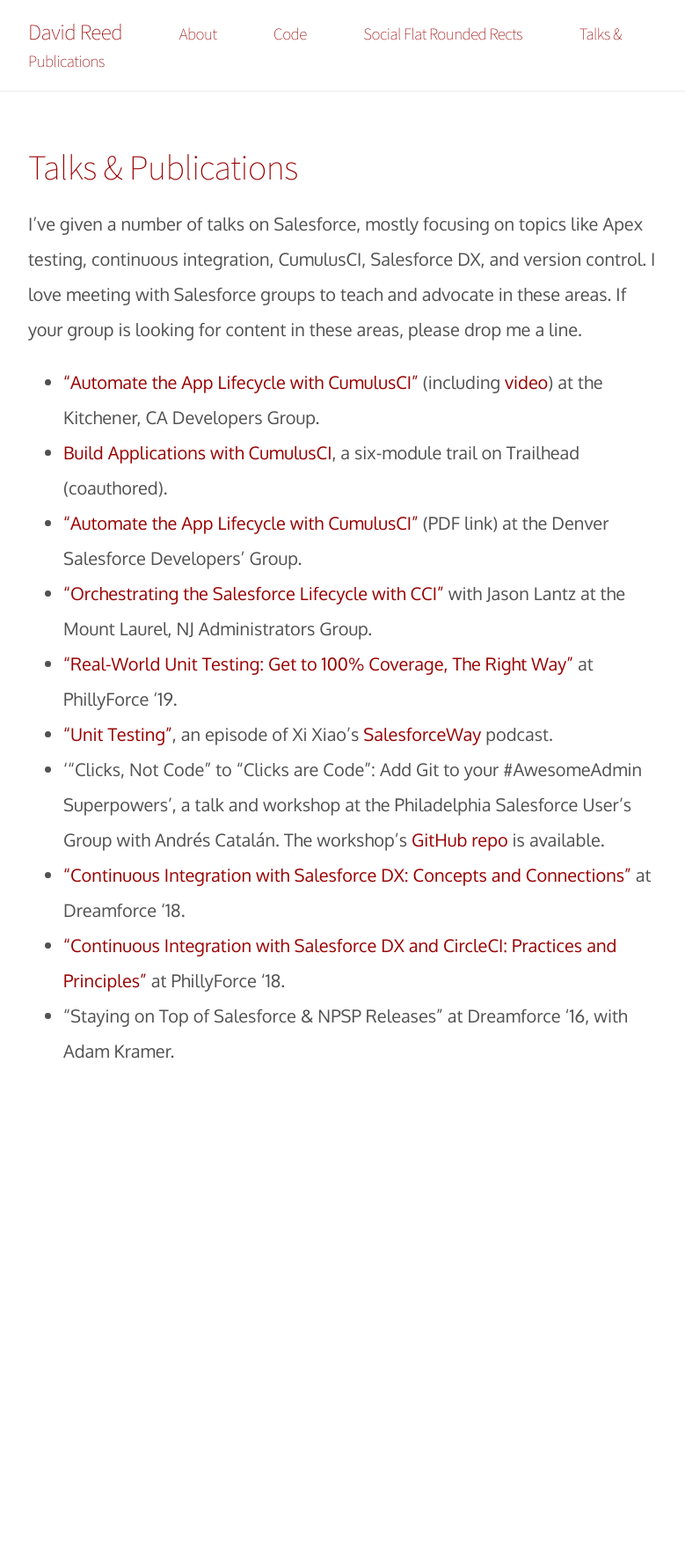
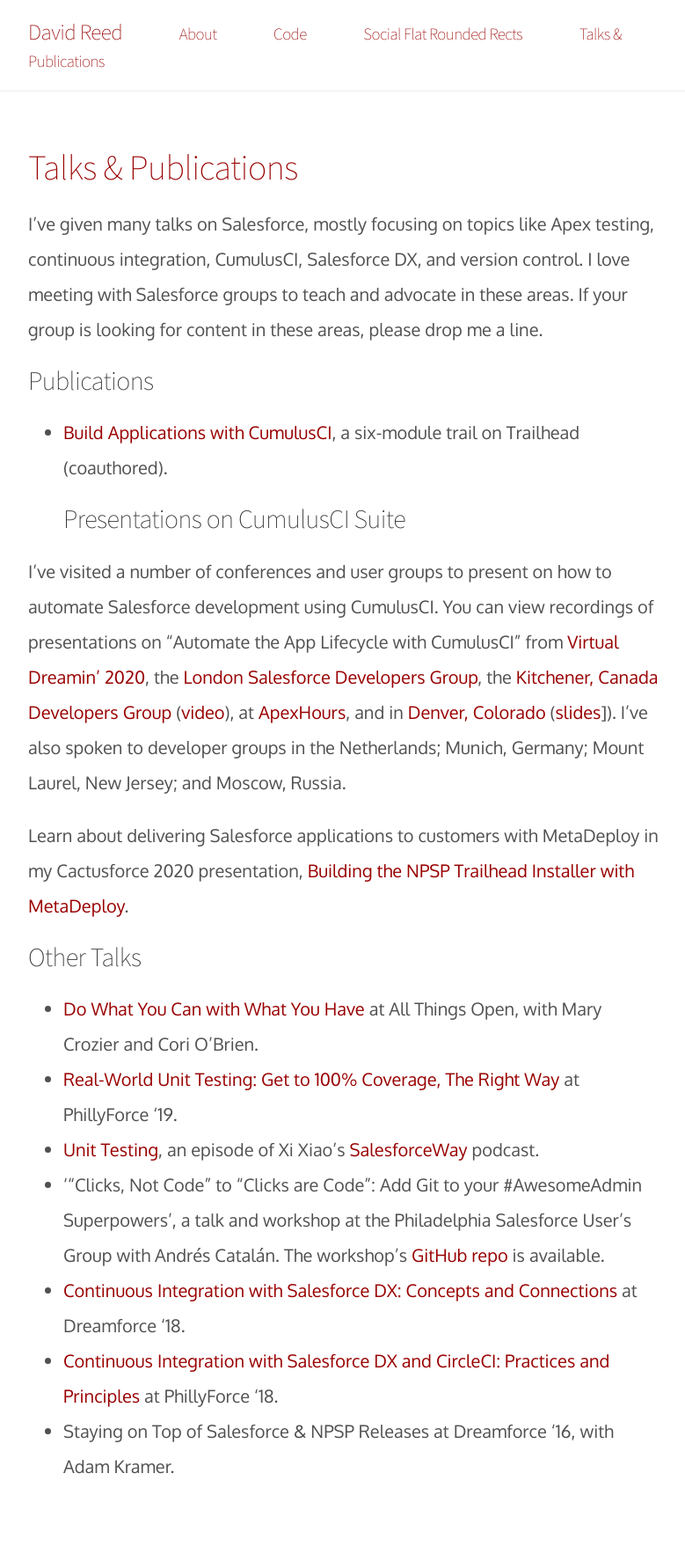
Before and after one commit to davidmreed/davidmreed.github.io, a Jekyll site: the page built from publications.md, in a window 1280 px wide. Shown: the whole page at 88% size, without its empty margins (248-1027 px from the left). Built offline with Jekyll 4.4.1, drawn with Linux system fonts in a browser that asks for light colours; some web fonts are replaced; before the commit the page ends 1294 px from its top, so only the background shows below that.

Commit message:
Wobsite updates

```diff
--- a/publications.md
+++ b/publications.md
@@ -3,15 +3,23 @@
 title: Talks & Publications
 ---
 
-I've given a number of talks on Salesforce, mostly focusing on topics like Apex testing, continuous integration, CumulusCI, Salesforce DX, and version control. I love meeting with Salesforce groups to teach and advocate in these areas. If your group is looking for content in these areas, please drop me a line.
+I've given many talks on Salesforce, mostly focusing on topics like Apex testing, continuous integration, CumulusCI, Salesforce DX, and version control. I love meeting with Salesforce groups to teach and advocate in these areas. If your group is looking for content in these areas, please drop me a line.
 
- - ["Automate the App Lifecycle with CumulusCI"](https://www.sudipta-deb.in/2020/04/kitchener-canada-developer-group-event.html) (including [video](https://www.youtube.com/watch?v=Guc8ZX1Dg6A)) at the Kitchener, CA Developers Group.
+## Publications
+
  - [Build Applications with CumulusCI](https://trailhead.salesforce.com/en/content/learn/trails/build-applications-with-cumulusci), a six-module trail on Trailhead (coauthored).
- - ["Automate the App Lifecycle with CumulusCI"](https://www.ktema.org/public/cumulusci/Automate_the_App_Lifecycle_with_CumulusCI.pdf) (PDF link) at the Denver Salesforce Developers' Group.
- - ["Orchestrating the Salesforce Lifecycle with CCI"](https://trailblazercommunitygroups.com/events/details/salesforce-mount-laurel-nj-administrators-group-presents-orchestrating-the-salesforce-lifecycle-with-cci-salesforceorg-special-event/) with Jason Lantz at the Mount Laurel, NJ Administrators Group.
- - ["Real-World Unit Testing: Get to 100% Coverage, The Right Way"](https://www.youtube.com/watch?v=JkjTDxbYPgY) at PhillyForce '19.
- - ["Unit Testing"](https://salesforceway.com/podcast/unit-testing/), an episode of Xi Xiao's [SalesforceWay](https://salesforceway.com/) podcast.
+## Presentations on CumulusCI Suite
+
+I've visited a number of conferences and user groups to present on how to automate Salesforce development using CumulusCI. You can view recordings of presentations on "Automate the App Lifecycle with CumulusCI" from [Virtual Dreamin' 2020](https://www.youtube.com/watch?v=xoLiVbYFdKA), the [London Salesforce Developers Group](https://www.youtube.com/watch?v=-KG9tCYlgmA), the [Kitchener, Canada Developers Group](https://www.sudipta-deb.in/2020/04/kitchener-canada-developer-group-event.html) ([video](https://www.youtube.com/watch?v=Guc8ZX1Dg6A)), at [ApexHours](https://www.youtube.com/watch?v=SBuyAkE3-h8), and in [Denver, Colorado](https://zoom.us/rec/play/tMJ8f7qsrTM3SYbD5QSDA6UqW47rLa6s1SRNqfcNyhm2UHIGZAKnb-EaN-o-6ntWanpaVfngazZMehC1?continueMode=true) ([slides](https://www.ktema.org/public/cumulusci/Automate_the_App_Lifecycle_with_CumulusCI.pdf)]). I've also spoken to developer groups in the Netherlands; Munich, Germany; Mount Laurel, New Jersey; and Moscow, Russia.
+
+Learn about delivering Salesforce applications to customers with MetaDeploy in my Cactusforce 2020 presentation, [Building the NPSP Trailhead Installer with MetaDeploy](https://www.cactusforce.com/2021-session/2021/1/15/david-reed-building-the-npsp-trailhead-installer-with-metadeploy).
+
+## Other Talks
+
+ - [Do What You Can with What You Have](https://www.youtube.com/watch?v=YuImj0JaY-o) at All Things Open, with Mary Crozier and Cori O'Brien.
+ - [Real-World Unit Testing: Get to 100% Coverage, The Right Way](https://www.youtube.com/watch?v=JkjTDxbYPgY) at PhillyForce '19.
+ - [Unit Testing](https://salesforceway.com/podcast/unit-testing/), an episode of Xi Xiao's [SalesforceWay](https://salesforceway.com/) podcast.
  - '“Clicks, Not Code” to “Clicks are Code”: Add Git to your #AwesomeAdmin Superpowers', a talk and workshop at the Philadelphia Salesforce User's Group with Andrés Catalán. The workshop's [GitHub repo](https://github.com/davidmreed/clicks-are-code) is available.
- - ["Continuous Integration with Salesforce DX: Concepts and Connections"](https://www.youtube.com/watch?v=8obwIwvzmMw) at Dreamforce '18.
- - ["Continuous Integration with Salesforce DX and CircleCI: Practices and Principles"](https://www.youtube.com/watch?v=VLl1uUPF97g) at PhillyForce '18.
- - "Staying on Top of Salesforce & NPSP Releases" at Dreamforce '16, with Adam Kramer.
+ - [Continuous Integration with Salesforce DX: Concepts and Connections](https://www.youtube.com/watch?v=8obwIwvzmMw) at Dreamforce '18.
+ - [Continuous Integration with Salesforce DX and CircleCI: Practices and Principles](https://www.youtube.com/watch?v=VLl1uUPF97g) at PhillyForce '18.
+ - Staying on Top of Salesforce & NPSP Releases at Dreamforce '16, with Adam Kramer.
```
Also changed, not shown: about.md (+1 -1 lines), code.md (+4 -0 lines).
